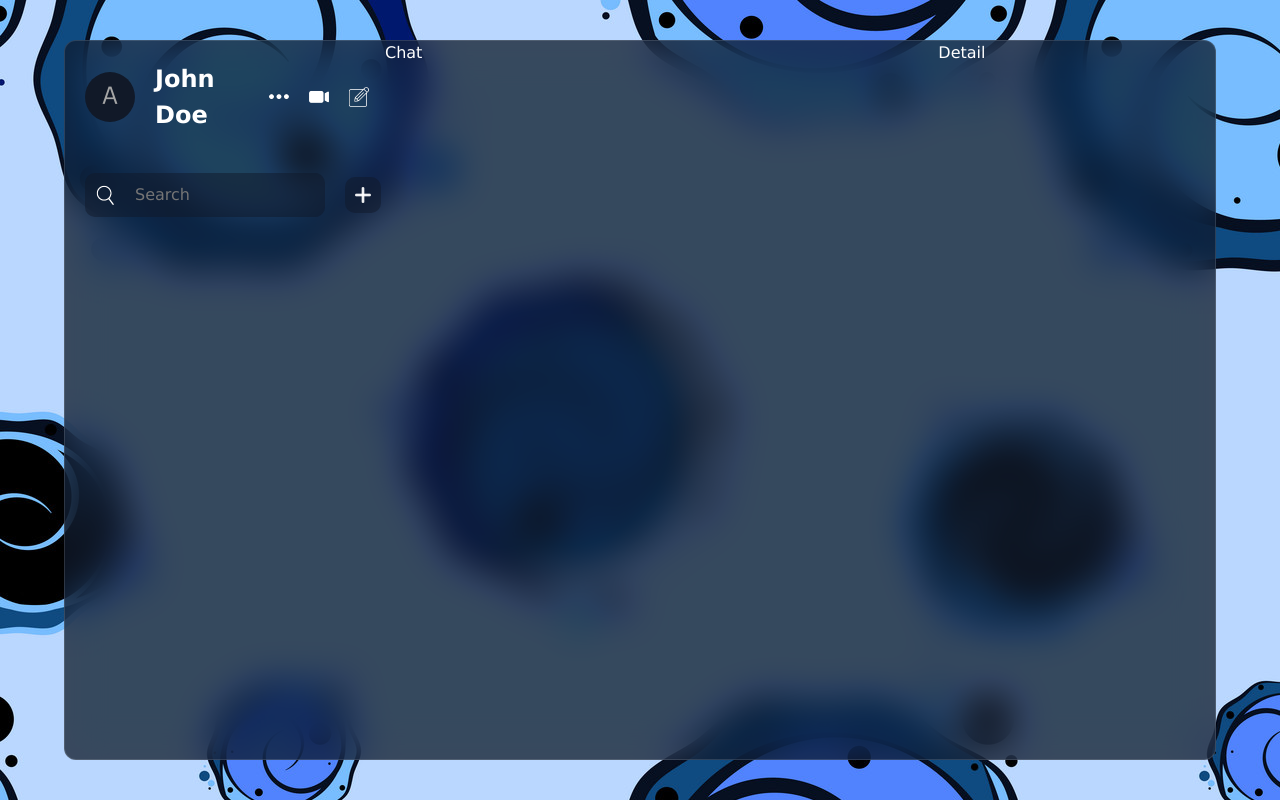
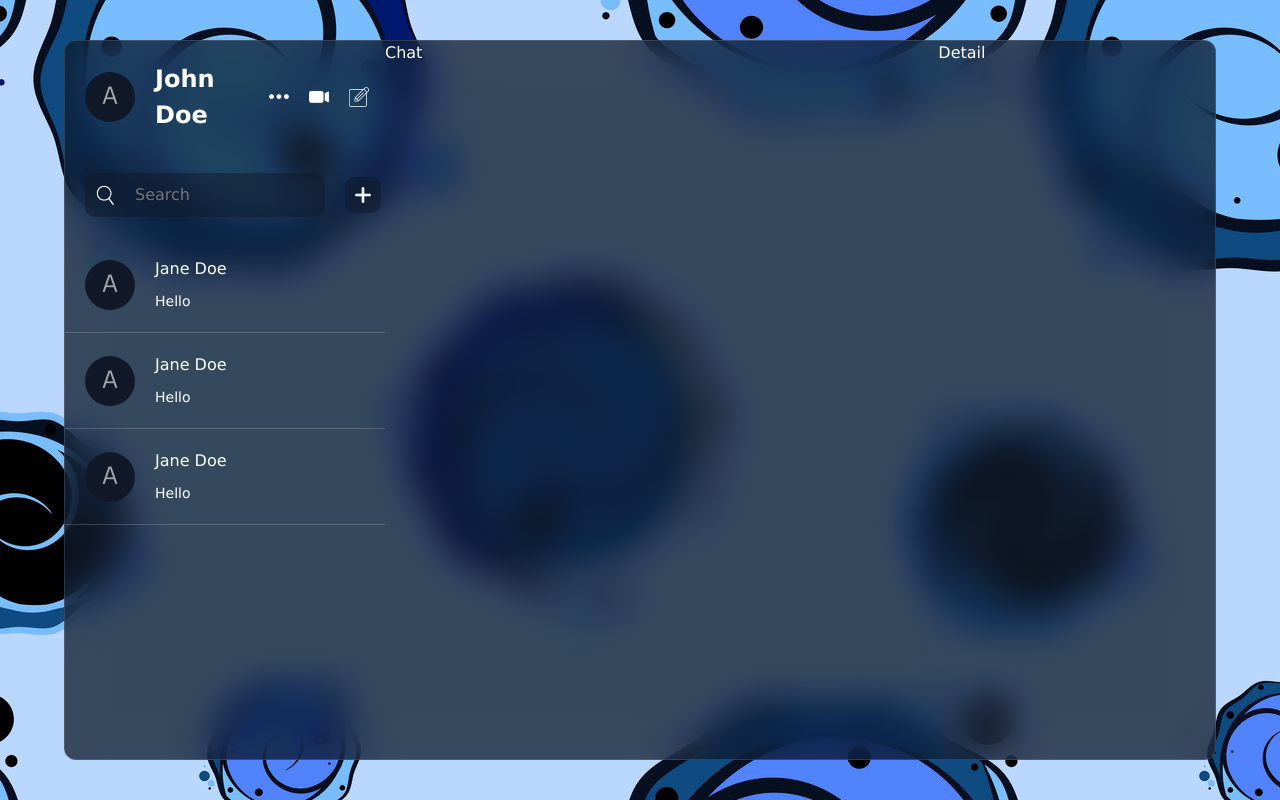
Before and after one commit to DhruvPokhriyal/sangam, a React (Vite) app: page / in a window 1280 px wide. Built offline with nearby package versions, Linux system fonts and the light colour scheme.

Commit message:
style: Style the chat section
Add some jsx code and styling to make the chat section
aesthetically better

```diff
--- a/src/components/list/chatList/ChatList.jsx
+++ b/src/components/list/chatList/ChatList.jsx
@@ -17,6 +17,27 @@
                     onClick={() => setAddMode((prev) => !prev)}
                 ></img>
             </div>
+            <div className="item">
+                <img src="./avatar.png" alt="" />
+                <div className="texts">
+                    <span>Jane Doe</span>
+                    <p>Hello</p>
+                </div>
+            </div>
+            <div className="item">
+                <img src="./avatar.png" alt="" />
+                <div className="texts">
+                    <span>Jane Doe</span>
+                    <p>Hello</p>
+                </div>
+            </div>
+            <div className="item">
+                <img src="./avatar.png" alt="" />
+                <div className="texts">
+                    <span>Jane Doe</span>
+                    <p>Hello</p>
+                </div>
+            </div>
         </div>
     );
 }
--- a/src/components/list/chatList/chatList.css
+++ b/src/components/list/chatList/chatList.css
@@ -1,4 +1,6 @@
 .chatList {
+    flex: 1;
+    overflow: scroll;
     .search {
         display: flex;
         align-items: center;
@@ -37,4 +39,32 @@
             cursor: pointer;
         }
     }
+    .item {
+        display: flex;
+        align-items: center;
+        gap: 20px;
+        padding: 20px;
+        cursor: pointer;
+        border-bottom: 1px solid #dddddd35;
+
+        img {
+            width: 50px;
+            height: 50px;
+            border-radius: 50%;
+            object-fit: cover;
+        }
+        .texts {
+            display: flex;
+            flex-direction: column;
+            gap: 10px;
+
+            span {
+                font-weight: 500;
+            }
+            p {
+                font-size: 14px;
+                font-weight: 300;
+            }
+        }
+    }
 }
--- a/src/components/list/list.css
+++ b/src/components/list/list.css
@@ -1,3 +1,5 @@
 .list {
     flex: 1;
+    display: flex;
+    flex-direction: column;
 }
```
